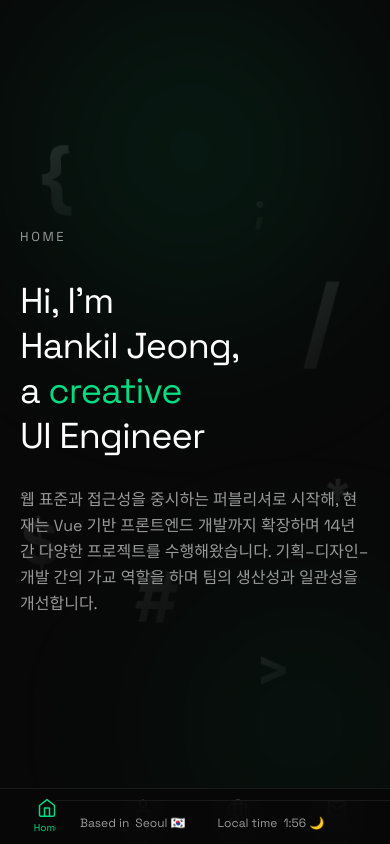
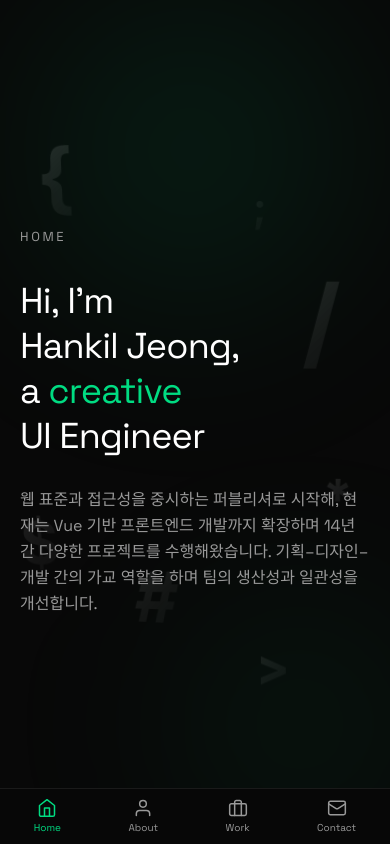
Before and after one commit to idisgh/portfolio, a Nuxt app: page / in a window 390 px wide. Shown: the top 844 px of the page. Built offline with nearby package versions, Linux system fonts and the light colour scheme; a web font is replaced by a local one.

Commit message:
fix: 모바일에서 StatusBar 숨김 (하단 탭바와 겹침 방지)

```diff
--- a/app/components/StatusBar.vue
+++ b/app/components/StatusBar.vue
@@ -1,5 +1,5 @@
 <template>
-  <div class="fixed bottom-0 left-14 right-0 h-11 bg-[rgba(8,8,8,0.9)] border-t border-[#1a1a1a] flex items-center px-6 z-[100] backdrop-blur-md">
+  <div class="hidden sm:flex fixed bottom-0 left-14 right-0 h-11 bg-[rgba(8,8,8,0.9)] border-t border-[#1a1a1a] items-center px-6 z-[100] backdrop-blur-md">
     <div class="flex gap-8">
       <span class="flex gap-1.5 text-xs text-[#999]">
         <span>Based in</span>
```
